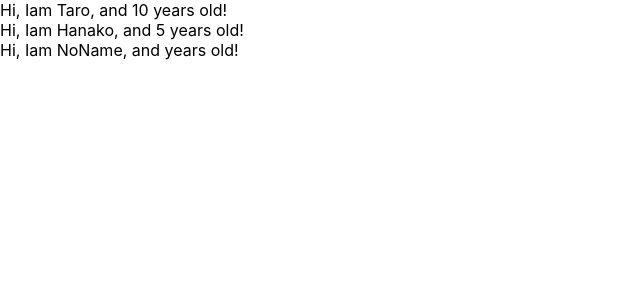
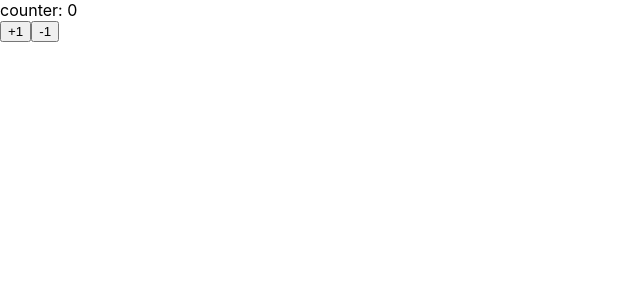
Before and after one commit to NiceNatureWide/udemy-react-reduc-application, a React (Create React App) app: page / in a window 1280 px wide. Shown: the top 300 px of the page, without its empty margins (0-640 px from the left). Built offline with nearby package versions, Linux system fonts and the light colour scheme.

Commit message:
learn state and setstate

```diff
--- a/src/App.js
+++ b/src/App.js
@@ -1,32 +1,30 @@
 import React, { Component } from "react";
-import PropTypes from "prop-types";
 
-const App = () => {
-  const profiles = [
-    { name: "Taro", age: 10 },
-    { name: "Hanako", age: 5 },
-    { name: "NoName" }
-  ];
-  return (
-    <div>
-      {profiles.map((profile, index) => {
-        return <User name={profile.name} age={profile.age} key={index} />;
-      })}
-    </div>
-  );
-};
+const App = () => <Counter />;
 
-const User = props => {
-  return (
-    <div>
-      Hi, Iam {props.name}, and {props.age} years old!
-    </div>
-  );
-};
+class Counter extends Component {
+  constructor(props) {
+    super(props);
+    this.state = { count: 0 };
+  }
 
-User.propTypes = {
-  name: PropTypes.string,
-  age: PropTypes.number.isRequired
-};
+  handlePlusButton = () => {
+    this.setState({ count: this.state.count + 1 });
+  };
+
+  handleMinusButton = () => {
+    this.setState({ count: this.state.count - 1 });
+  };
+
+  render() {
+    return (
+      <React.Fragment>
+        <div>counter: {this.state.count}</div>
+        <button onClick={this.handlePlusButton}>+1</button>
+        <button onClick={this.handleMinusButton}>-1</button>
+      </React.Fragment>
+    );
+  }
+}
 
 export default App;
```
